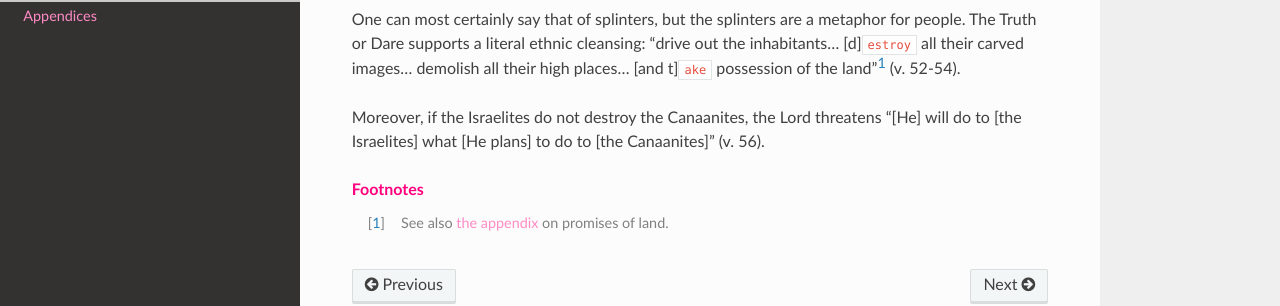
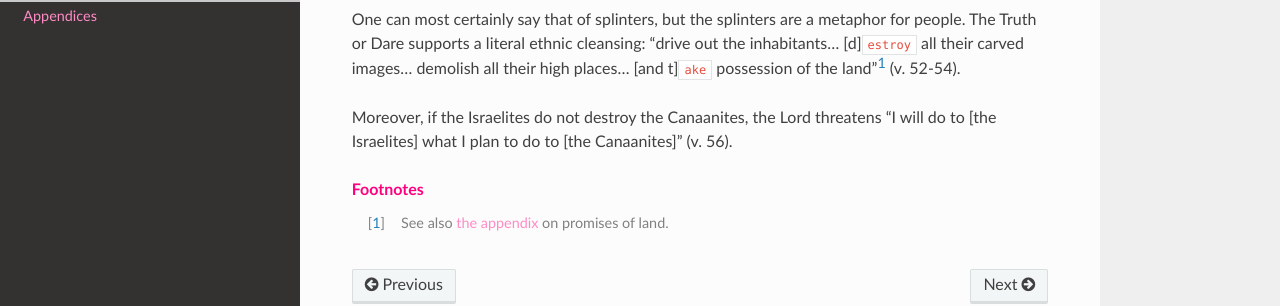
Before and after one commit to spagh-eddie/prettypinkthoughts, a Sphinx documentation site: the page built from docs/source/truth-or-dare/203.rst, in a window 1280 px wide. Shown: the part 432-738 px from the top of the page. Built offline with Sphinx 7.4.7 and the Read the Docs theme 2.0.0, drawn with Linux system fonts in a browser that asks for light colours; cross-references to code outside the pages are shown as plain code.

Commit message:
Remove some interpolation

```diff
--- a/docs/source/truth-or-dare/203.rst
+++ b/docs/source/truth-or-dare/203.rst
@@ -16,7 +16,7 @@ Commentary
 One can most certainly say that of splinters, but the splinters are a metaphor for people.
 The Truth or Dare supports a literal ethnic cleansing: "drive out the inhabitants... [d]\ :spelling:ignore:`estroy` all their carved images... demolish all their high places... [and t]\ :spelling:ignore:`ake` possession of the land"\ [#]_ (v. 52-54).
 
-Moreover, if the Israelites do not destroy the Canaanites, the Lord threatens "[He] will do to [the Israelites] what [He plans] to do to [the Canaanites]" (v. 56).
+Moreover, if the Israelites do not destroy the Canaanites, the Lord threatens "I will do to [the Israelites] what I plan to do to [the Canaanites]" (v. 56).
 
 .. rubric:: Footnotes
 
```
